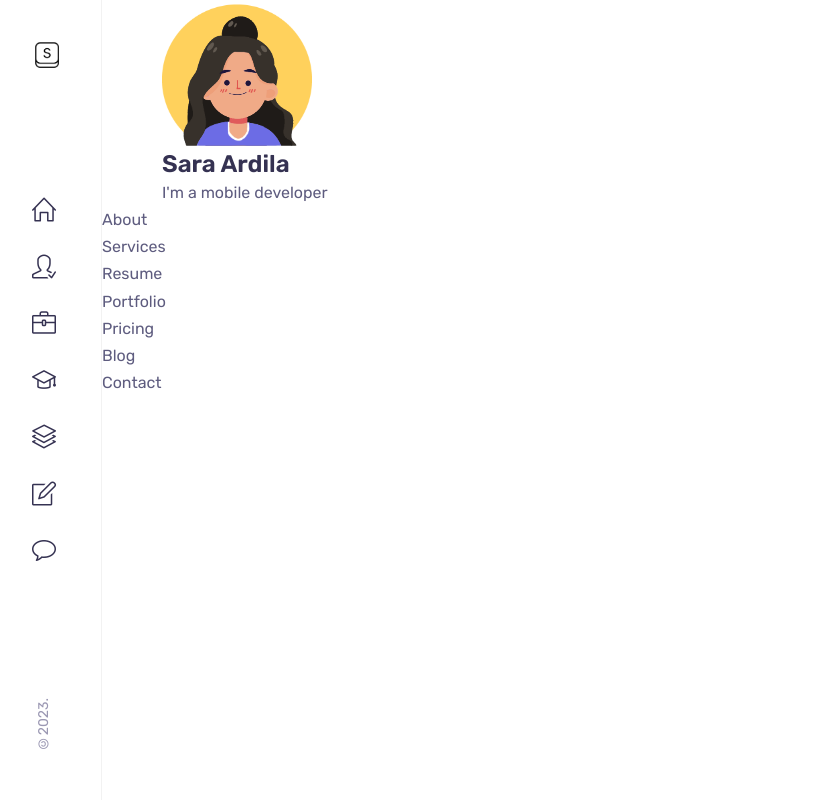
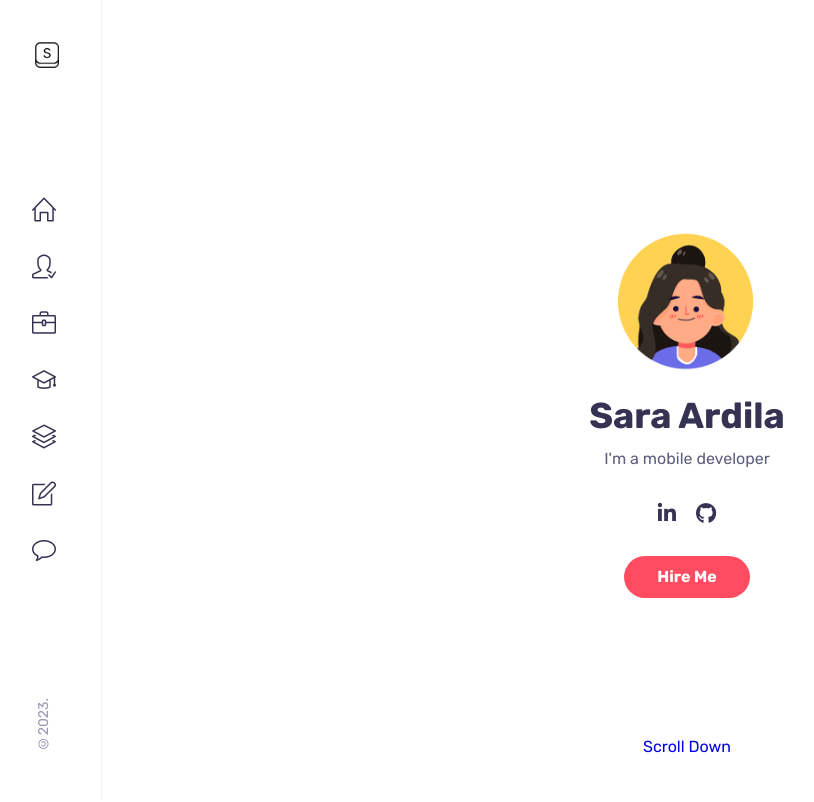
Before and after one commit to saraardila/portfolio-web, a React (Create React App) app: page / in a window 1280 px wide. Shown: the top 802 px of the page, without its empty margins (8-822 px from the left). Built offline with nearby package versions, Linux system fonts and the light colour scheme.

Commit message:
Home component first

```diff
--- a/src/components/home/HeaderSocials.jsx
+++ b/src/components/home/HeaderSocials.jsx
@@ -4,7 +4,15 @@ const HeaderSocials = () => {
   return (
    <div className="home__socials">
 
-    <a href="" className="home__social-link" target="_blank"></a>
+    <a href="https://www.linkedin.com/in/sara-ardila/" className="home__social-link" target="_blank">
+    <i class="fa-brands fa-linkedin-in"></i>
+    </a>
+
+    <a href="https://github.com/saraardila" className="home__social-link" target="_blank">
+    <i class="fa-brands fa-github"></i>
+    </a>
+
+
    </div>
   )
 }
--- a/src/components/home/Home.jsx
+++ b/src/components/home/Home.jsx
@@ -1,6 +1,8 @@
 import React from 'react';
 import "./home.css";
-import Me from "../../assets/avatar-5.svg";
+import Me from "../../assets/avatar-bueno.svg";
+import HeaderSocials from './HeaderSocials';
+import ScrollDown from './ScrollDown';
 
 
 const Home = () => {
@@ -14,6 +16,12 @@ const Home = () => {
       <h1 className="home__name">Sara Ardila</h1>
       <span className="home__education">I'm a mobile developer</span>
 
+      <HeaderSocials />
+
+      <a href="#contact" className="btn">Hire Me</a>
+
+      <ScrollDown />
+
     </div>
    </section>
   )
--- /dev/null
+++ b/src/components/home/ScrollDown.jsx
@@ -0,0 +1,22 @@
+import React from 'react'
+
+const ScrollDown = () => {
+  return (
+
+    <div className="scroll_down">
+
+        <a href="#about" className="mouse__wrapper">
+
+            <span className="home__scroll-name">Scroll Down</span>
+            <span className="mouse">
+
+                    <span className="wheel"></span>
+
+            </span>
+        </a>
+    </div>
+
+  )
+}
+
+export default ScrollDown
--- a/src/components/home/home.css
+++ b/src/components/home/home.css
@@ -0,0 +1,55 @@
+.home{
+
+    position: relative;
+    min-height: 100vh;
+    display: flex;
+    align-items: center;
+    justify-content: center;
+}
+
+.intro{
+
+    max-width: 540px;
+    text-align: center;
+}
+
+.home__img{
+
+    margin-bottom: 1.5rem;
+}
+
+.home__name{
+
+    font-size: var(--h1-font-size) ;
+    font-weight: var(--font-bold);
+    margin-bottom: 0.5rem;
+    margin-top: -2rem;
+}
+
+.home__socials{
+
+    display: flex;
+    column-gap: 1.25rem;
+    justify-content: center;
+    margin: 1.5rem 0;
+
+}
+
+.home__social-link{
+
+    color: var(--title-color) ;
+    font-size: 1.3rem;
+    transition: .3s;
+}
+
+.home__social-link:hover{
+    color: hsl(43, 100%, 68%)
+}
+
+.scroll_down {
+
+    position: absolute;
+    bottom: 2.5rem;
+    left: 0;
+    width: 100%;
+}
--- a/src/components/sidebar/sidebar.css
+++ b/src/components/sidebar/sidebar.css
@@ -27,7 +27,14 @@
     font-size: 1.5rem;
     color: var(--title-color);
     font-weight: var(--font-bold);
+    transition: .3s;
 }
+
+.nav__link:hover{
+
+    color: hsl(43, 100%, 68%)
+}
+
 
 .copyright {
 
```
Also changed, not shown: src/assets/avatar-bueno.svg (added).
